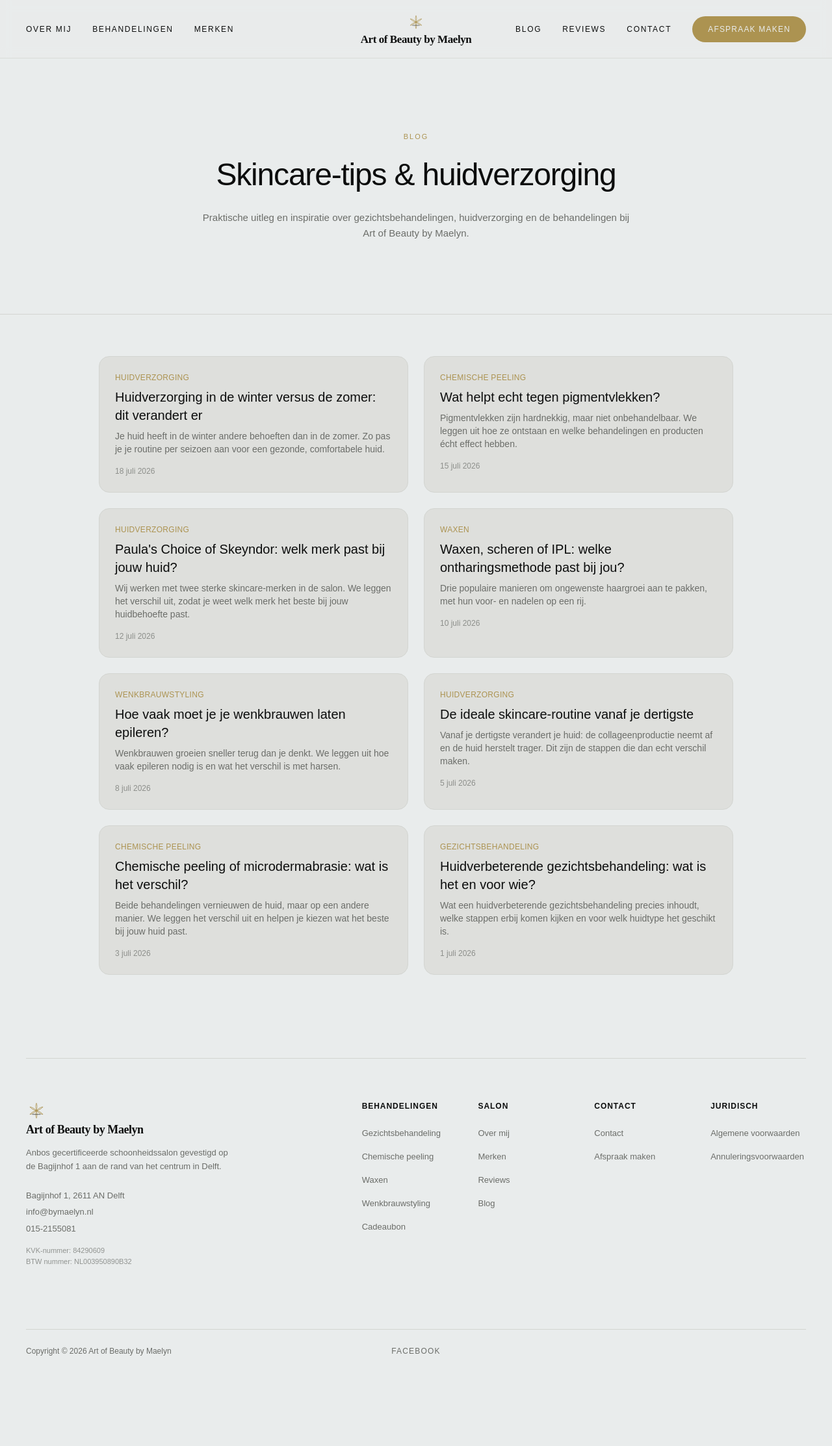
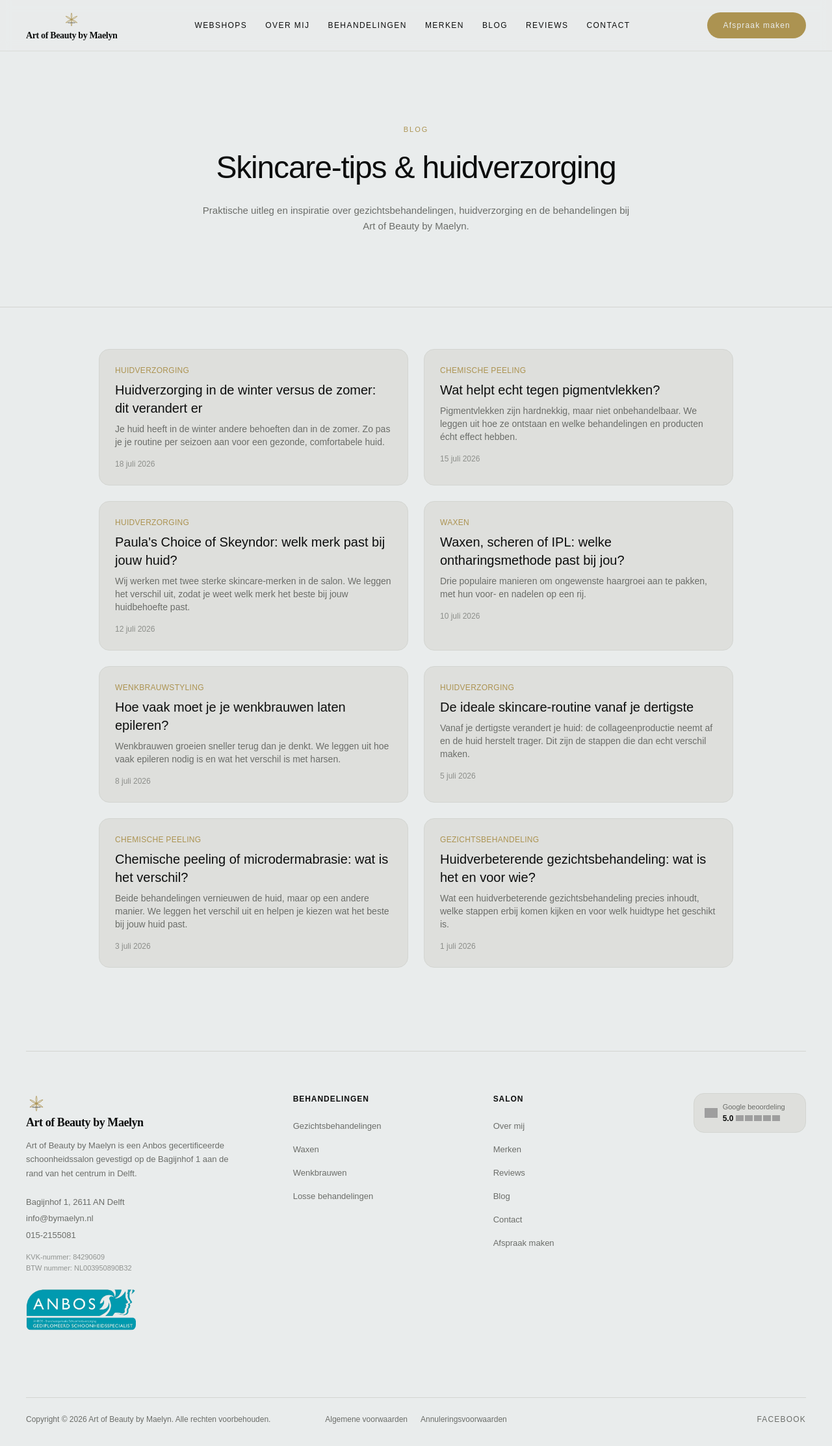
Before and after one commit to webbuilders015/bymaelyn, an Astro site: page /blog in a window 1280 px wide. Shown: the whole page at 65% size. Before the commit the page ends 2120 px from the top, so only its background shows below. Built offline with nearby package versions, Linux system fonts and the light colour scheme; Astro itself is replaced by a stand-in of ours; grey boxes are pictures that could not be loaded.

Commit message:
Add webshops to nav, logo left-aligned, footer with ANBOS badge and Google review

```diff
--- a/src/components/Footer.astro
+++ b/src/components/Footer.astro
@@ -1,47 +1,33 @@
 ---
-import { site, treatments } from '../data/site';
+import { site } from '../data/site';
 import Logo from './Logo.astro';
 
 const year = new Date().getFullYear();
 
-const columns = [
-  {
-    title: 'Behandelingen',
-    links: treatments.map((t) => ({ label: t.title, href: `/${t.slug}/` })),
-  },
-  {
-    title: 'Salon',
-    links: [
+const behandelingenLinks = [
+  { label: 'Gezichtsbehandelingen', href: '/gezichtsbehandeling/' },
+  { label: 'Waxen', href: '/waxen/' },
+  { label: 'Wenkbrauwen', href: '/wenkbrauwen-epileren/' },
+  { label: 'Losse behandelingen', href: '/behandelingen/' },
+];
+
+const salonLinks = [
   { label: 'Over mij', href: '/over-mij/' },
   { label: 'Merken', href: '/merken/' },
   { label: 'Reviews', href: '/reviews/' },
   { label: 'Blog', href: '/blog/' },
-    ],
-  },
-  {
-    title: 'Contact',
-    links: [
   { label: 'Contact', href: '/contact/' },
   { label: 'Afspraak maken', href: '/afspraak-maken/' },
-    ],
-  },
-  {
-    title: 'Juridisch',
-    links: [
-      { label: 'Algemene voorwaarden', href: '/algemene-voorwaarden/' },
-      { label: 'Annuleringsvoorwaarden', href: '/algemene-voorwaarden/' },
-    ],
-  },
 ];
 ---
 
 <footer class="px-6 pb-8 pt-12 md:px-10 md:pt-16">
   <div class="border-t border-line pt-12 md:pt-16">
-    <div class="grid grid-cols-1 gap-12 md:grid-cols-12 md:gap-10">
-      <div class="md:col-span-5">
+    <div class="grid grid-cols-1 gap-12 md:grid-cols-12 md:gap-8">
+      <div class="md:col-span-4">
         <Logo class="items-start" markClass="h-8 w-8" textClass="text-lg" />
         <p class="mt-4 max-w-xs text-[13px] leading-relaxed text-ink-soft">
-          Anbos gecertificeerde schoonheidssalon gevestigd op de {site.address.street} aan de rand
+          {site.name} is een Anbos gecertificeerde schoonheidssalon gevestigd op de {site.address.street} aan de rand
           van het centrum in {site.address.city}.
         </p>
         <ul class="mt-6 space-y-1.5 text-[13px] text-ink-soft">
@@ -53,31 +39,71 @@ const columns = [
           KVK-nummer: {site.kvk}<br />
           BTW nummer: {site.btw}
         </p>
+        <a href={site.anbosUrl} target="_blank" rel="noopener" class="mt-6 inline-block">
+          <img src="/images/anbos.png" alt="Anbos gediplomeerd schoonheidsspecialist" class="h-16 w-auto rounded-lg" />
+        </a>
       </div>
 
-      <div class="grid grid-cols-2 gap-10 md:col-span-7 md:grid-cols-4 md:gap-8">
+      <div class="md:col-span-3">
+        <h4 class="mb-5 text-[12px] font-semibold uppercase tracking-[0.08em] text-ink">Behandelingen</h4>
+        <ul class="space-y-3">
           {
-          columns.map((col) => (
-            <div>
-              <h4 class="mb-5 text-[12px] font-semibold uppercase tracking-[0.08em] text-ink">{col.title}</h4>
-              <ul class="space-y-3">
-                {col.links.map((link) => (
+            behandelingenLinks.map((link) => (
               <li>
                 <a href={link.href} class="text-[13px] text-ink-soft transition-colors hover:text-ink">
                   {link.label}
                 </a>
               </li>
-                ))}
+            ))
+          }
         </ul>
       </div>
+
+      <div class="md:col-span-3">
+        <h4 class="mb-5 text-[12px] font-semibold uppercase tracking-[0.08em] text-ink">Salon</h4>
+        <ul class="space-y-3">
+          {
+            salonLinks.map((link) => (
+              <li>
+                <a href={link.href} class="text-[13px] text-ink-soft transition-colors hover:text-ink">
+                  {link.label}
+                </a>
+              </li>
             ))
           }
+        </ul>
+      </div>
+
+      <div class="md:col-span-2">
+        <a
+          href={site.googleReviewUrl}
+          target="_blank"
+          rel="noopener nofollow"
+          class="flex items-center gap-2 rounded-2xl border border-line bg-bg-soft px-4 py-3"
+        >
+          <img src="https://cdn.trustindex.io/assets/platform/Google/icon.svg" alt="Google" width="20" height="20" loading="lazy" />
+          <span class="flex flex-col">
+            <span class="text-[11px] text-ink-soft">Google beoordeling</span>
+            <span class="flex items-center gap-1 text-[12px] font-semibold text-ink">
+              5.0
+              <span class="flex gap-0.5">
+                {Array.from({ length: 5 }).map(() => (
+                  <img src="https://cdn.trustindex.io/assets/platform/Google/star/f.svg" alt="" width="12" height="12" loading="lazy" />
+                ))}
+              </span>
+            </span>
+          </span>
+        </a>
       </div>
     </div>
 
     <div class="mt-16 grid grid-cols-1 items-center gap-4 border-t border-line pt-6 md:mt-24 md:grid-cols-3">
-      <p class="text-[12px] text-ink-soft">Copyright &copy; {year} {site.name}</p>
+      <p class="text-[12px] text-ink-soft">Copyright &copy; {year} {site.name}. Alle rechten voorbehouden.</p>
       <div class="flex gap-5 md:justify-center">
+        <a href="/algemene-voorwaarden/" class="text-[12px] text-ink-soft hover:text-ink">Algemene voorwaarden</a>
+        <a href="/algemene-voorwaarden/" class="text-[12px] text-ink-soft hover:text-ink">Annuleringsvoorwaarden</a>
+      </div>
+      <div class="flex gap-5 md:justify-end">
         <a href={site.social.facebook} target="_blank" rel="noopener" class="text-[12px] uppercase tracking-[0.1em] text-ink-soft hover:text-ink">
           Facebook
         </a>
--- a/src/components/Header.astro
+++ b/src/components/Header.astro
@@ -4,18 +4,30 @@ import Logo from './Logo.astro';
 ---
 
 <header class="sticky top-0 z-50 border-b border-line/70 bg-bg/90 backdrop-blur">
-  <nav class="grid grid-cols-[1fr_auto_1fr] items-center px-6 py-5 md:px-10" aria-label="Hoofdmenu">
-    <ul class="hidden items-center gap-8 text-[12px] uppercase tracking-[0.14em] lg:flex">
+  <nav class="flex items-center justify-between gap-6 px-6 py-4 md:px-10" aria-label="Hoofdmenu">
+    <Logo markClass="h-7 w-7" textClass="text-[13px] md:text-[14px]" />
+
+    <ul class="hidden items-center gap-7 text-[12px] uppercase tracking-[0.12em] lg:flex">
       {
-        mainNav.slice(0, 3).map((item) => (
+        mainNav.map((item) => (
           <li class="group relative">
-            <a href={item.href} class="transition-opacity duration-300 hover:opacity-60">
+            <a
+              href={item.href}
+              class="transition-opacity duration-300 hover:opacity-60"
+              target={item.href.startsWith('http') ? '_blank' : undefined}
+              rel={item.href.startsWith('http') ? 'noopener' : undefined}
+            >
               {item.label}
             </a>
             {item.children && (
               <div class="invisible absolute left-0 top-full min-w-48 translate-y-1 rounded-2xl border border-line bg-bg p-2 opacity-0 shadow-lg shadow-ink/5 transition-all duration-150 group-hover:visible group-hover:translate-y-0 group-hover:opacity-100">
                 {item.children.map((child) => (
-                  <a href={child.href} class="block rounded-xl px-4 py-2 text-[12px] normal-case tracking-normal text-ink-soft hover:bg-bg-soft hover:text-ink">
+                  <a
+                    href={child.href}
+                    target={child.href.startsWith('http') ? '_blank' : undefined}
+                    rel={child.href.startsWith('http') ? 'noopener' : undefined}
+                    class="block rounded-xl px-4 py-2 text-[12px] normal-case tracking-normal text-ink-soft hover:bg-bg-soft hover:text-ink"
+                  >
                     {child.label}
                   </a>
                 ))}
@@ -26,28 +38,21 @@ import Logo from './Logo.astro';
       }
     </ul>
 
-    <Logo class="col-start-2 justify-self-center" markClass="h-7 w-7" textClass="text-[15px] md:text-[17px]" />
-
-    <div class="col-start-3 hidden items-center justify-end gap-8 text-[12px] uppercase tracking-[0.14em] lg:flex">
-      {
-        mainNav.slice(3).map((item) => (
-          <a href={item.href} class="transition-opacity duration-300 hover:opacity-60">
-            {item.label}
-          </a>
-        ))
-      }
     <a
       href="/afspraak-maken/"
-        class="inline-flex h-10 items-center rounded-full bg-accent px-6 text-[12px] tracking-[0.1em] text-bg transition-colors duration-300 hover:bg-accent-dark"
+      class="hidden h-10 items-center rounded-full bg-accent px-6 text-[12px] tracking-[0.1em] text-bg transition-colors duration-300 hover:bg-accent-dark lg:inline-flex"
     >
       Afspraak maken
     </a>
-    </div>
 
+    <div class="flex items-center gap-3 lg:hidden">
+      <a href="/afspraak-maken/" class="inline-flex h-9 items-center rounded-full bg-accent px-4 text-[11px] tracking-[0.1em] text-bg">
+        Boeken
+      </a>
       <button
         id="menu-toggle"
         type="button"
-      class="col-start-1 flex flex-col items-stretch justify-center gap-[6px] w-7 h-7 lg:hidden"
+        class="flex flex-col items-stretch justify-center gap-[6px] w-7 h-7"
         aria-label="Open menu"
         aria-expanded="false"
         aria-controls="mobile-menu"
@@ -56,10 +61,6 @@ import Logo from './Logo.astro';
         <span class="block h-[2px] w-full bg-ink"></span>
         <span class="block h-[2px] w-full bg-ink"></span>
       </button>
-    <div class="col-start-3 justify-self-end lg:hidden">
-      <a href="/afspraak-maken/" class="inline-flex h-9 items-center rounded-full bg-accent px-4 text-[11px] tracking-[0.1em] text-bg">
-        Boeken
-      </a>
     </div>
   </nav>
 
@@ -67,7 +68,12 @@ import Logo from './Logo.astro';
     <ul class="flex flex-col gap-1 px-6 py-6 text-[15px] tracking-tight">
       {
         mainNav.map((item) => (
-          <a href={item.href} class="block px-2 py-2 text-ink-soft hover:text-ink">
+          <a
+            href={item.href}
+            target={item.href.startsWith('http') ? '_blank' : undefined}
+            rel={item.href.startsWith('http') ? 'noopener' : undefined}
+            class="block px-2 py-2 text-ink-soft hover:text-ink"
+          >
             {item.label}
           </a>
         ))
--- a/src/data/site.ts
+++ b/src/data/site.ts
@@ -21,6 +21,8 @@ export const site = {
   social: {
     facebook: 'https://www.facebook.com/Artofbeautybymaelyn/',
   },
+  googleReviewUrl: 'https://www.google.com/maps/place/?q=place_id:ChIJyW8INPO1xUcRAAPBA2Z3s1E',
+  anbosUrl: 'https://www.anbos.nl/consument/schoonheidsspecialist/kies-voor-gediplomeerd',
   openingHours: [
     { day: 'Maandag', hours: 'Gesloten' },
     { day: 'Dinsdag', hours: '09:00 - 18:00' },
@@ -86,6 +88,11 @@ export const brands = [
 
 export const mainNav = [
   {
+    label: 'Webshops',
+    href: '#',
+    children: site.webshops.map((w) => ({ label: w.label, href: w.url })),
+  },
+  {
     label: 'Over mij',
     href: '/over-mij/',
   },
```
Also changed, not shown: public/images/anbos.png (added). Lines whose indentation alone changed are shown as unchanged.
